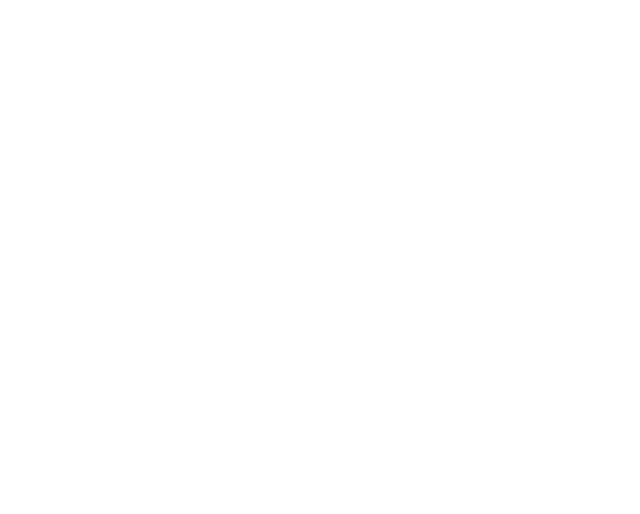
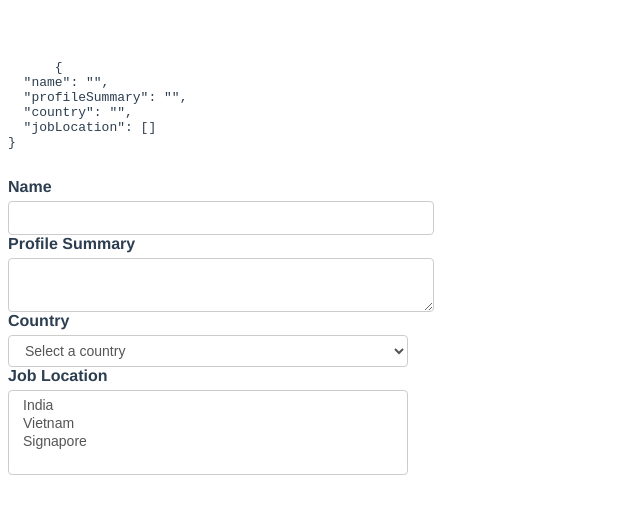
Before and after one commit to DataScientist2807/codevol_vuejs, a Vue app: page / in a window 1280 px wide. Shown: the top 514 px of the page, without its empty margins (0-640 px from the left). Built offline with nearby package versions, Linux system fonts and the light colour scheme.

Commit message:
Form Handling Part 1

```diff
--- a/src/App.vue
+++ b/src/App.vue
@@ -1,14 +1,42 @@
 <!-- https://github.com/gopinav/Vue-3-Tutorials/blob/master/vue-fundamentals/src/App.vue -->
 <template>
   <div>
+    <pre>
+      {{ JSON.stringify(formValues, null, 2) }}
+    </pre>
+  </div>
+  <div>
+    <form action="">
       <!-- Capture user inputs -->
-
       <!-- Inputs -->
-
+      <div>
+        <label for="name">Name</label>
+        <input type="text" id="name" v-model="formValues.name" />
+      </div>
       <!-- Textareas -->
-
+      <div>
+        <label for="profile">Profile Summary</label>
+        <textarea id="profile" v-model="formValues.profileSummary"></textarea>
+      </div>
       <!-- Single select dropdown control -->
-
+      <div>
+        <label for="country">Country</label>
+        <select id="country" v-model="formValues.country">
+            <option value="">Select a country</option>
+            <option value="india">India</option>
+            <option value="vietnam">Vietnam</option>
+            <option value="signapore">Signapore</option>
+        </select>
+      </div>
+      <!-- Multiple select dropdown control -->
+      <div>
+        <label for="job-location">Job Location</label>
+        <select id="job-location" multiple v-model="formValues.jobLocation">
+            <option value="india">India</option>
+            <option value="vietnam">Vietnam</option>
+            <option value="signapore">Signapore</option>
+        </select>
+      </div>
       <!-- checkbox -->
 
       <!-- checkbox group -->
@@ -16,6 +44,7 @@
       <!-- radio -->
 
       <!-- submmit form data -->
+    </form>
   </div>
 </template>
 
@@ -24,12 +53,15 @@
   name: "App",
   data() {
     return {
-
+      formValues: {
+        name: "",
+        profileSummary: "",
+        country: "",
+        jobLocation: []
+      },
     };
   },
-  methods: {
-
-  }
+  methods: {},
 };
 </script>
 
@@ -54,7 +86,7 @@
   margin-right: 20px;
 }
 
-input[type='text'],
+input[type="text"],
 textarea,
 select {
   display: block;
```
Lines whose indentation alone changed are shown as unchanged.
